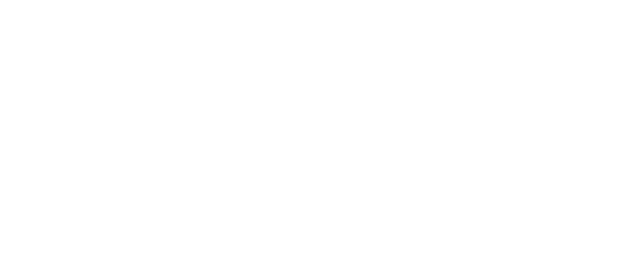
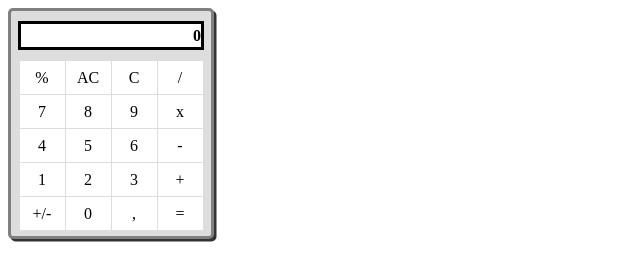
Before and after one commit to EvandroLauro/Calculadora, a plain HTML site: page index.html in a window 1280 px wide. Shown: the whole page, without its empty margins (0-640 px from the left). Drawn offline with Linux system fonts and the light colour scheme.

Commit message:
Definindo layout da calculadora

```diff
--- a/index.html
+++ b/index.html
@@ -1,5 +1,44 @@
 <html>
+    <head>
+        <title>Calculadora</title>
+    </head>
+    <link rel="stylesheet" type="text/css" href="style.css">
+    <body>
+        <div id="calculadora">
+            <div id="visor">0</div>
+            <div id="botoes">
+                <section class="flex">
+                    <div class="botao">%</div>
+                    <div class="botao">AC</div>
+                    <div class="botao">C</div>
+                    <div class="botao">/</div>
+                </section>
+                <section class="flex">
+                    <div class="botao">7</div>
+                    <div class="botao">8</div>
+                    <div class="botao">9</div>
+                    <div class="botao">x</div>
+                </section>
+                <section class="flex">
+                    <div class="botao">4</div>
+                    <div class="botao">5</div>
+                    <div class="botao">6</div>
+                    <div class="botao">-</div>
+                </section>
+                <section class="flex">
+                    <div class="botao">1</div>
+                    <div class="botao">2</div>
+                    <div class="botao">3</div>
+                    <div class="botao">+</div>
+                </section>
+                <section class="flex">
+                    <div class="botao">+/-</div>
+                    <div class="botao">0</div>
+                    <div class="botao">,</div>
+                    <div class="botao">=</div>
+                </section>
+            </div>
+        </div>
 
-
-
+    </body>
 </html>
--- a/style.css
+++ b/style.css
@@ -0,0 +1,47 @@
+#calculadora {
+    background-color: LightGrey;
+    border: gray solid;
+    width: 200px;
+    height: 225px;
+    border-radius: 5px;
+    background-color: #ddd;
+    box-shadow: 5px 5px 0 #333;
+    -webkit-box-shadow: 2.5px 2.5px 0 #333;
+    -moz-box-shadow: 2.5px 2.5px 0 #333;
+}
+
+#visor {
+    font-weight: bold;
+    background-color: white;
+    border: black solid;
+    width: 180px;
+    height: 20px;
+    margin: auto;
+    margin-top: 10px;
+    padding-top: 3px;
+    text-align: right;
+}
+
+#botoes {
+    margin-top: 10px;
+    margin-left: 8px;
+}
+
+.botao {
+    width: 45;
+    height: 25px;
+    margin: 0.5px;
+    padding-top: 8px;
+	background:white;
+    text-align: center;
+}
+
+.botao:hover {
+    background-color: LightGrey;
+    box-shadow:0px 0px 0px 1px black inset;
+    border-radius: 5px;
+}
+
+.flex {
+	display: flex;
+}
```
